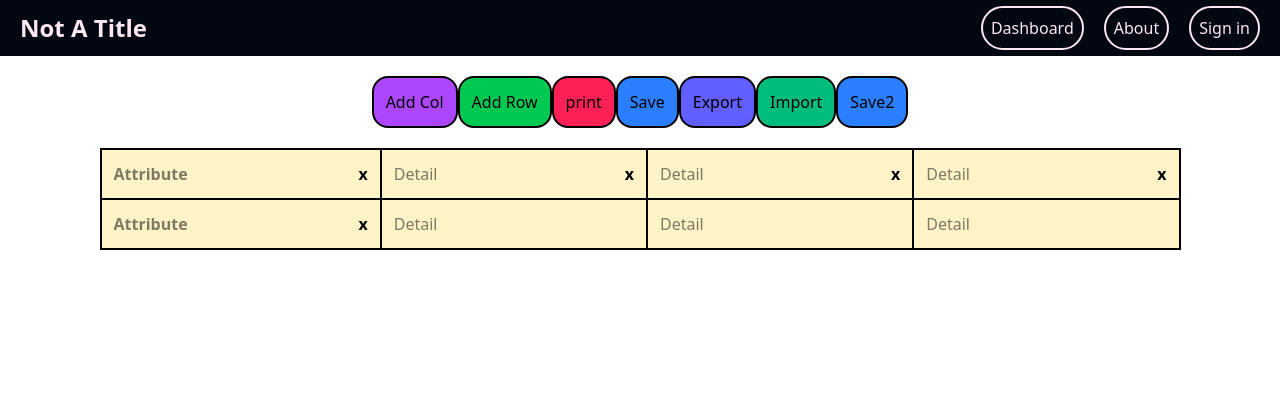
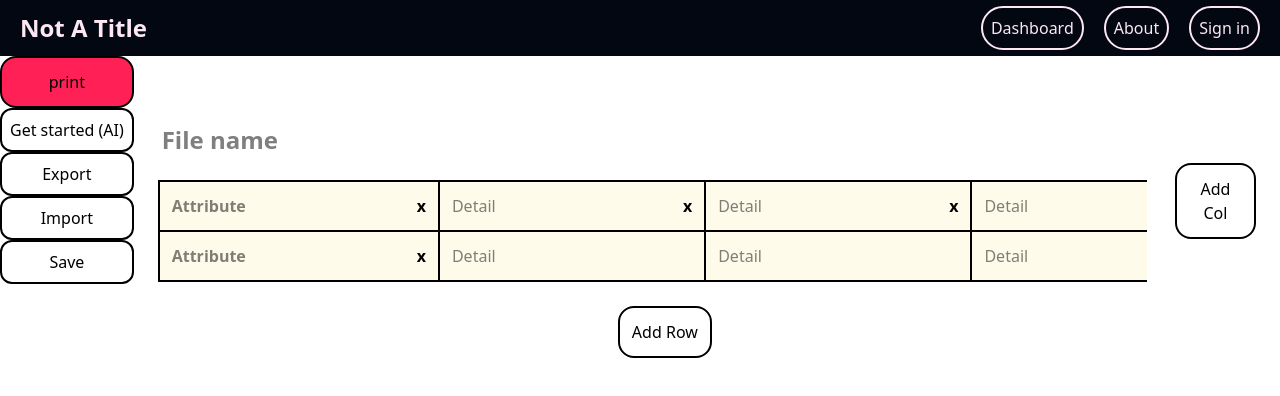
Before and after one commit to T0mTG/deci, a Next.js app in the folder frontend/: page / in a window 1280 px wide. Shown: the top 396 px of the page. Built offline with nearby package versions, Linux system fonts and the light colour scheme.

Commit message:
added_import_export_save

```diff
--- a/frontend/app/ui/table_vert.tsx
+++ b/frontend/app/ui/table_vert.tsx
@@ -6,6 +6,7 @@ import { postTableFill,postSaveJson, getInitJson } from "../action/dataManager"
 import { parse } from "path"
 import { json } from "stream/consumers"
 import { stringify } from "querystring"
+import { Dialog } from "@headlessui/react"
 
 
 
@@ -16,6 +17,9 @@ export default function TableDispVert(){
     const [atr_data,setAtrData]=useState([
         "", ""
     ]);
+    const [fileName,setFileName]=useState("")
+    const [saveCount, setSaveCount]=useState(0)
+    const [saveList, setSaveList]=useState([])
 
     const AtrOnChange = (index: number , val:string) =>{
         const tmp=[...atr_data];
@@ -30,7 +34,7 @@ export default function TableDispVert(){
             empty_obj["atr"+(i)]=""
         });
         setTableData((prev)=>[...prev,empty_obj])
-        console.log(table_data);
+        // console.log(table_data);
     }
 
 
@@ -62,24 +66,6 @@ export default function TableDispVert(){
         console.log(res)
     }
 
-    const HandleSaveTable = async()=>{
-        console.log("trying to save")
-        const data={"id1":table_data,"id2":atr_data};
-        // console.log(data)
-        const res=await postSaveJson(table_data,atr_data)
-        console.log(res)
-    }
-
-    const HandleSaveTable2 = async()=>{
-        console.log("trying to save")
-        const data={"id1":table_data,"id2":atr_data};
-        // console.log(data)
-        localStorage.setItem("key1","deez nut");
-
-        const res=localStorage.getItem("key1")
-        console.log(res);
-    }
-
     // const HandleInitTable= async()=>{
     //     console.log("initing")
     //     const init_data=await getInitJson()
@@ -91,13 +77,12 @@ export default function TableDispVert(){
     // }, []);
 
     const HandleDeleteRow=(atr_id:number)=>{
-        console.log(atr_id)
         let tmp:string[]=[];
         const tmp_table=[...table_data]
-
+        console.log("del row "+atr_id)
         if(atr_id+1<atr_data.length){
             let del_atr="atr"+(atr_data.length-1)
-            console.log(del_atr)
+            // console.log(del_atr)
             tmp_table.forEach((obj)=>{
                 for(let i=atr_id;i<atr_data.length;i++){
                     obj["atr"+(i)]=obj["atr"+(i+1)]
@@ -105,7 +90,14 @@ export default function TableDispVert(){
                 console.log(obj)
             })
         }
+        else{
+            let del_atr="atr"+(atr_data.length-1)
+            tmp_table.forEach((obj)=>{
+                delete obj[del_atr]
+            })
+        }
 
+        //delete the atr out of the atr_data
         atr_data.forEach((val,key)=>{
             if(key!=atr_id) tmp.push(val);
         })
@@ -113,15 +105,52 @@ export default function TableDispVert(){
     }
 
     const HandleDeleteCol=(obj_key:number)=>{
-        console.log(obj_key)
+        console.log("del col "+obj_key)
         const tmp_table=[...table_data]
         tmp_table.splice(obj_key,1)
         setTableData(tmp_table)
+    }
+
+    const HandleSaveTable = async()=>{
+        console.log("trying to save")
+        const data={"id1":table_data,"id2":atr_data};
+        // console.log(data)
+        const res=await postSaveJson(table_data,atr_data)
+        console.log(res)
+    }
+
+    const HandleLoadTable =(key:string)=>{
+        if(key=="random"){
+            return
+        }
+        const data=JSON.parse(localStorage.getItem(key))
+        setAtrData(data["id2"])
+        setTableData(data["id1"])
 
     }
 
+    const [saveOpen,setSaveOpen] = useState(false)
+
+    const HandleSaveTable2 =()=>{
+        console.log("trying to save")
+        const data={"id1":table_data,"id2":atr_data,"id3":fileName};
+        // console.log(data)
+        let key=""
+        if(fileName!="") {
+            key=fileName
+        }
+        else {
+            key="Untitled "+saveCount
+            setSaveCount(saveCount+1)
+        }
+        localStorage.setItem(key,JSON.stringify(data));
+        setSaveList((prev)=>[...prev,key])
+        // const res=localStorage.getItem("key1")
+        // console.log(res);
+    }
+
     const HandleExport=()=>{
-        const data= "{"+"\"id1\""+":"+JSON.stringify(table_data)+","+"\"id2\""+":"+JSON.stringify(atr_data)+"}"
+        const data= "{"+"\"id1\""+":"+JSON.stringify(table_data)+","+"\"id2\""+":"+JSON.stringify(atr_data)+"," +"\"id3\""+":"+JSON.stringify(fileName)+"}"
         const blob=new Blob([data],{type:'text/plain'})
         const url=URL.createObjectURL(blob)
         const link=document.createElement('a')
@@ -133,24 +162,32 @@ export default function TableDispVert(){
         URL.revokeObjectURL(url)
     }
 
-        const [importedFile, setImportedFile]=useState<File|null>(null)
+        const [pendingFile, setPendingFile]=useState<File|null>(null)
         type TxtRecord = Record<string, string>;
-        const [fileData, setFileData] = useState<TxtRecord>({});
         const fileImportInput=useRef(null)
 
+        /*
+        import sequence:
+            HandleImportClick: browse file
+            HandlePopUp: saving warning, add file to pendingFile
+            HandleImport:
+        */
 
         const HandleImportClick=()=>{
             fileImportInput.current.click();
         }
 
-        const HandleImport=(e: React.ChangeEvent<HTMLInputElement>)=>{
-            const file=e.target.files?.[0];
+        const [loadOpen, setLoadOpen] = useState(false);
+        const [isImportClick, setIsImportClick]=useState(false)
+
+        const HandleImport=()=>{
+            const file=pendingFile
+            console.log(file)
             if(!file){
                 console.log("no file")
                 return
             }
-            console.log("here")
-            setImportedFile(file)
+            console.log("importing")
 
             const reader= new FileReader()
             reader.onload=(event)=>{
@@ -158,76 +195,139 @@ export default function TableDispVert(){
                 try{
                     const record=JSON.parse(text)
                     console.log(record)
+                    setAtrData(record["id2"])
                     setTableData(record["id1"])
-                    setAtrData(record["id2"])
+                    setFileName(record["id3"])
                 }
                 catch{
                     console.log("wtf")
+                    console.log(text)
                 }
             }
             reader.readAsText(file)
         }
 
+
+        const HandlePopUp =(e: React.ChangeEvent<HTMLInputElement>)=>{
+            const file=e.target.files?.[0];
+            setLoadOpen(true)
+            setPendingFile(file)
+        }
+
     return(
         <div>
-            <div className="flex items-center justify-center pt-5">
-                <button className="text-black tex-2xl bg-purple-500 p-3 rounded-2xl
-                border-black border-2" onClick={HandleAddCol}>Add Col</button>
 
-                 <button className="text-black tex-2xl bg-green-500 p-3 rounded-2xl
-                border-black border-2" onClick={HandleAddRow} >Add Row</button>
+            {/* import warning pop up */}
+            <dialog open={loadOpen}>
+                <div className="flex justify-center items-center fixed inset-0">
+                    <div className="absolute inset-0 bg-black/20" onClick={() => setLoadOpen(false)}/> {/* background */}
+                    <div className="relative border-2 p-3 mb-60 bg-white border-black rounded-2xl">
+                        <div>Any <b>unsaved</b> works will not be saved. Continue to <b>loading</b> files?</div>
+                        <div className="flex items-center justify-center mt-3 gap-3">
+                            <button className="border-2 p-2 bg-emerald-200 border-black rounded-2xl"
+                            onClick={()=>{
+                                HandleImport()
+                                setLoadOpen(false)
+                            }}>Yes</button>
+                            <button className="border-2 p-2 bg-rose-200 border-black rounded-2xl"
+                            onClick={()=>{
+                                setLoadOpen(false)
+                            }}>No</button>
+                        </div>
+                    </div>
+                </div>
+            </dialog>
+
+            {/* list of all buttons */}
+
+            <div className="flex h-screen">
+                <div className="flex flex-col border-collapse">
+                    {/* <button className="text-black tex-2xl bg-purple-500 p-3 rounded-2xl
+                    border-black border-2" onClick={HandleAddCol}>Add Col</button> */}
+
+                    {/* <button className="text-black tex-2xl bg-green-500 p-3 rounded-2xl
+                    border-black border-2" onClick={HandleAddRow} >Add Row</button> */}
 
                     <button className="text-black tex-2xl bg-rose-500 p-3 rounded-2xl
                     border-black border-2" onClick={()=>{
-                   console.log(importedFile)}}>print</button>
+                    console.log(saveList)}}>print</button>
 
-                <button className="text-black tex-2xl bg-blue-500 p-3 rounded-2xl border-black border-2"
-                onClick={HandleSaveTable}>Save</button>
+                    <button className="text-black emerald-500 p-2 border-black border-2 rounded-xl "
+                    onClick={HandleFillTable}>Get started (AI)</button>
 
-                <button className="text-black tex-2xl bg-indigo-500 p-3 rounded-2xl
-                border-black border-2" onClick={HandleExport}>Export</button>
+                    {/* <button className="text-black text-l bg-blue-500 p-2 rounded-2xl border-black border-2"
+                    onClick={HandleSaveTable}>Save</button> */}
 
-                <button className="text-black tex-2xl bg-emerald-500 p-3 rounded-2xl border-black border-2"
+                    <button className="text-black g-indigo-500 p-2 border-black border-2 rounded-xl" onClick={HandleExport}>Export</button>
+
+                    <button className="text-black emerald-500 p-2 border-black border-2 rounded-xl "
                     onClick={HandleImportClick}>Import</button>
 
                     <input type="file" accept=".txt" ref={fileImportInput}
                     onChange={(e)=>{
-                    HandleImport(e)
+                        HandlePopUp(e)
                         fileImportInput.current.value=""
                     }} className="hidden"
                     ></input>
-                <button className="text-black tex-2xl bg-blue-500 p-3 rounded-2xl border-black border-2"
-                onClick={HandleSaveTable2}>Save2</button>
+                    <button className="text-black p-2 border-black border-2 rounded-xl"
+                    onClick={HandleSaveTable2}>Save</button>
+
+                    {saveList.map((saveFile,sf_id)=>{
+                        return(
+                            <div>
+                                <button className="pl-2" key={sf_id} onClick={()=>{HandleLoadTable(saveFile)}}>
+                                    {saveFile}
+                                </button>
+                                <button className="font-bold pl-3"
+                                    onClick={()=>{
+                                        const tmp=saveList
+                                        tmp.splice(sf_id,1)
+                                        setSaveList(tmp)
+                                        console.log(saveList)
+                                    }}
+                                >x</button>
+                            </div>
+                        )
+                    })}
 
                 </div>
-            {/* <div className="flex items-center justify-center pt-5">
-                attribute / details
-            </div> */}
 
-            <div className="flex items-center justify-center p-5">
-                <div className="overflow-x-auto ">
+                {/* the actual table */}
+
+                <div className="flex-1 min-w-0 pt-10">
+
+                    <div className="flex items-center justify-center p-6 pt-6">
+                    <div className="max-w-full overflow-x-auto">  {/*scroll boundary*/}
+                    <div >
+                        <input className="text-2xl font-bold mb-5 p-1 border-none focus:outline-none focus:ring-0" value={fileName} placeholder="File name"
+                        onChange={(e)=>{
+                            setFileName(e.target.value)
+                        }}>
+                        </input>
+                    </div>
+                         {/*center*/}
                             <table className="border-2 border-black rounded-2xl">
                                 <thead>
                                 {atr_data.map((atr,key_atr)=>{
                                     const table_atr="atr"+(key_atr);
                                     return(
                                         // atr col: done revamp
-                                <tr key={key_atr} className="p-3 bg-amber-100 border-2 border-black">
+                                        <tr key={key_atr} className="p-3 bg-amber-50 border-2 border-black">
                                             <th>
                                                 <div className="flex items-center justify-center p-3">
-                                            <input onChange={(e)=>{
+                                                    <input className="border-none focus:outline-none focus:ring-0" onChange={(e)=>{
                                                         AtrOnChange(key_atr,e.target.value);
                                                     }}
 
-                                            defaultValue={atr} placeholder="Attribute"></input>
+                                                    value={atr} placeholder="Attribute"></input>
                                                     <button onClick={()=>HandleDeleteRow(key_atr)}>x</button>
                                                 </div>
                                             </th>
-
+                                            {/* detail */}
                                             {table_data.map((obj,obj_key)=>(
-                                        <td key={obj_key} className="p-3 bg-amber-100 border-2 border-black ">
+                                                <td key={obj_key} className="p-3 bg-amber-50 border-2 border-black ">
                                                     <div className="flex">
-                                                <input onChange={(e)=>{
+                                                        <input className="border-none focus:outline-none focus:ring-0" onChange={(e)=>{
                                                         HandleCellChange(obj_key,table_atr,e.target.value)
                                                         }}
                                                         value={obj[table_atr] ?? ""} placeholder="Detail">
@@ -245,7 +345,19 @@ export default function TableDispVert(){
                                     );
                                 })}
                                 </thead>
+
                             </table>
+                        </div>
+                        <button className="ml-7 p-3 text-black tex-2xl  rounded-2xl
+                    border-black border-2" onClick={HandleAddCol}>Add Col</button>
+
+                    </div>
+                    <div className="flex items-center justify-center">
+                        <button className="text-black tex-2xl  p-3 rounded-2xl
+                    border-black border-2 mr-21" onClick={HandleAddRow} >Add Row</button>
+                    </div>
+
+
                 </div>
             </div>
 
```
Lines whose indentation alone changed are shown as unchanged.
